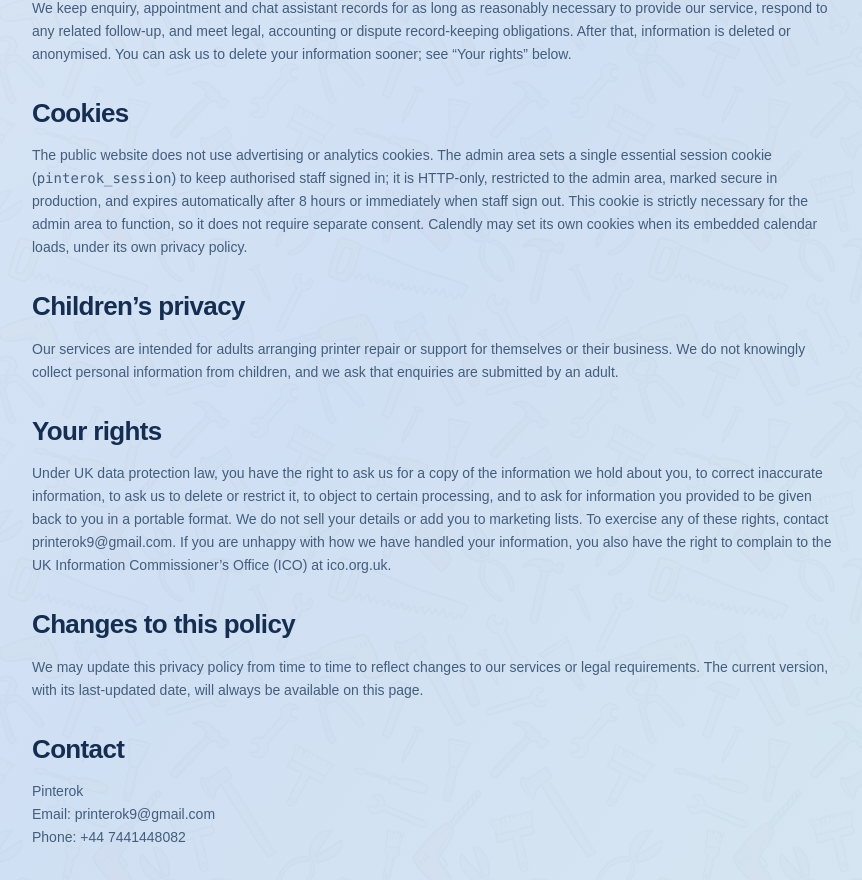
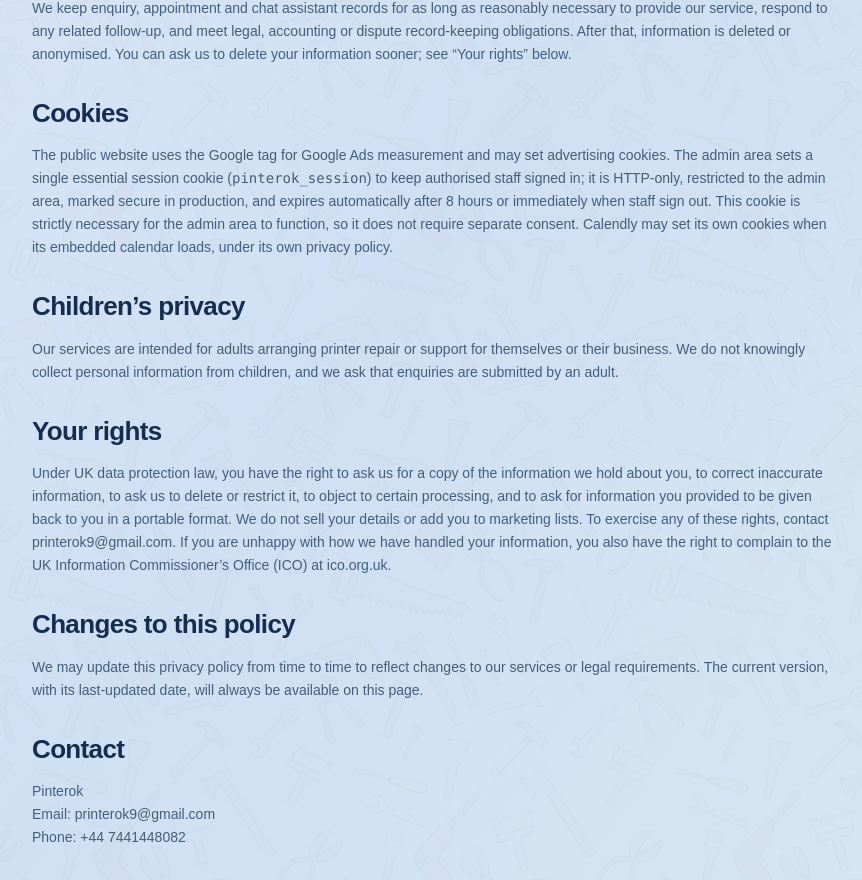
Before and after one commit to printerok9-hash/pinterokdev, a Next.js app: page /privacy in a window 1280 px wide. Shown: the part 1611-2491 px from the top of the page, without its empty margins (208-1070 px from the left). Built offline with nearby package versions, Linux system fonts and the light colour scheme; no server answers; a web font is replaced by a local one.

Commit message:
add google tag

```diff
--- a/app/layout.tsx
+++ b/app/layout.tsx
@@ -1,5 +1,6 @@
 import type { Metadata } from "next";
 import localFont from "next/font/local";
+import Script from "next/script";
 import "./globals.css";
 const roboto = localFont({
   src: [
@@ -52,6 +53,19 @@ export default function RootLayout({
       data-scroll-behavior="smooth"
       className={roboto.variable}
     >
+      <head>
+        <Script id="google-tag-config" strategy="beforeInteractive">
+          {`window.dataLayer = window.dataLayer || [];
+function gtag(){dataLayer.push(arguments);}
+gtag('js', new Date());
+gtag('config', 'AW-18459531196');`}
+        </Script>
+        <Script
+          id="google-tag"
+          src="https://www.googletagmanager.com/gtag/js?id=AW-18459531196"
+          strategy="beforeInteractive"
+        />
+      </head>
       <body>{children}</body>
     </html>
   );
--- a/app/privacy/page.tsx
+++ b/app/privacy/page.tsx
@@ -96,8 +96,8 @@ export default function Privacy() {
           <section>
             <h2>Cookies</h2>
             <p>
-              The public website does not use advertising or analytics
-              cookies. The admin area sets a single essential session cookie
+              The public website uses the Google tag for Google Ads measurement
+              and may set advertising cookies. The admin area sets a single essential session cookie
               (<code>pinterok_session</code>) to keep authorised staff signed
               in; it is HTTP-only, restricted to the admin area, marked secure
               in production, and expires automatically after 8 hours or
```
